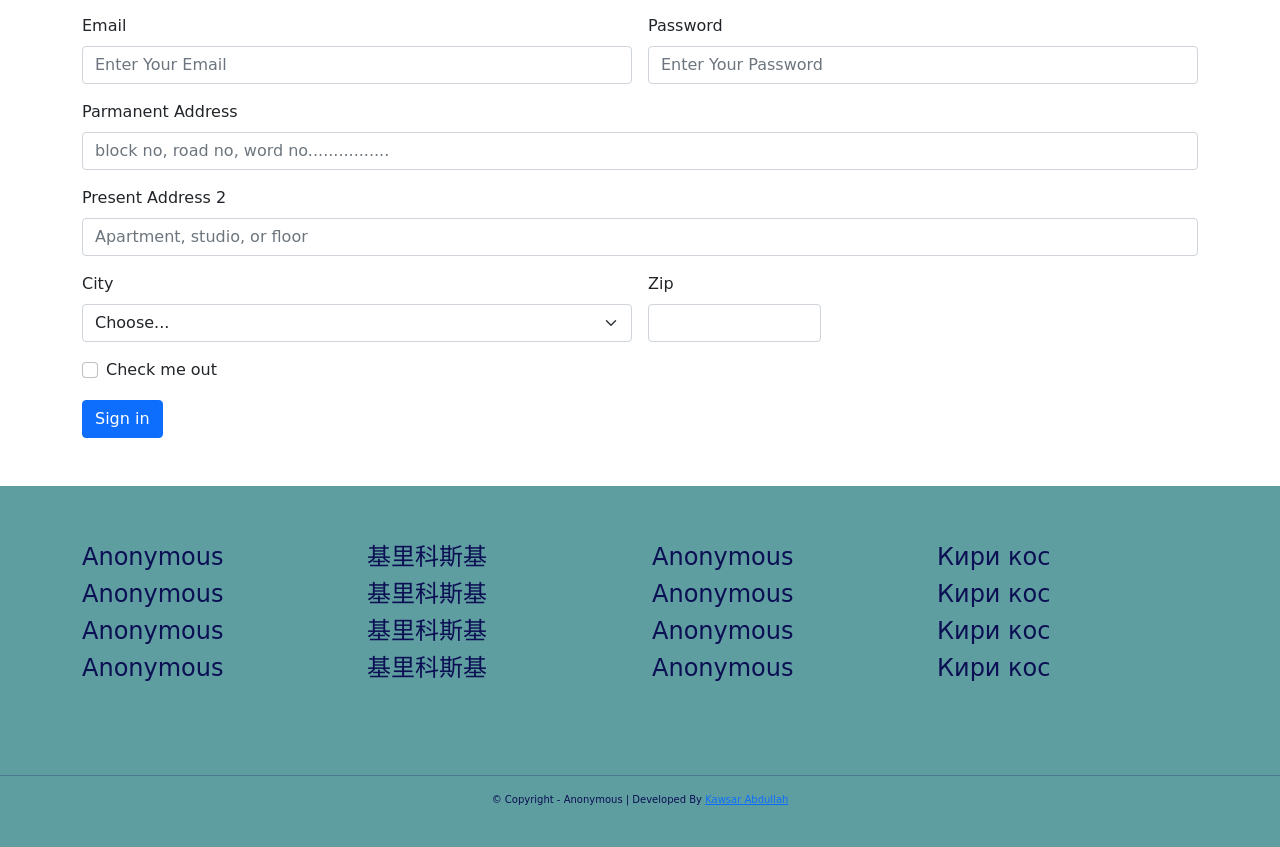
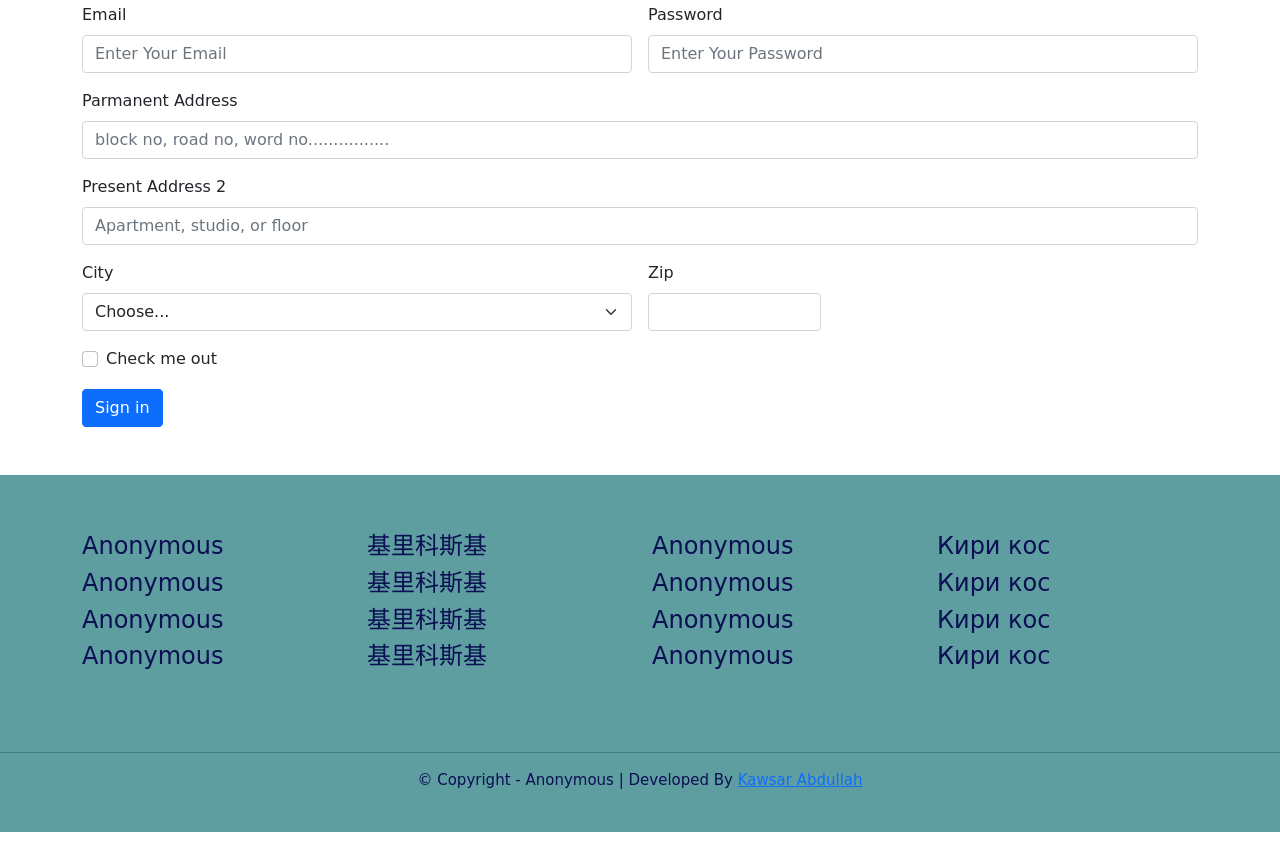
Before and after one commit to kawsarabdullah/Web-page_with-htmlcss--001, a plain HTML site: page index.html in a window 1280 px wide. Shown: the part 2563-3410 px from the top of the page. Drawn offline with nearby package versions, Linux system fonts and the light colour scheme; a web font is replaced by a local one.

Commit message:
modified

```diff
--- a/style.css
+++ b/style.css
@@ -96,9 +96,9 @@ footer{
 }
 .col-lg-3{
     padding-top: 5%;
-    padding-bottom:6%;
+    padding-bottom:5%;
 }
 .copyright{
     text-align: center;
-    font-size: 10px;
+    font-size: 15px;
 }
```
